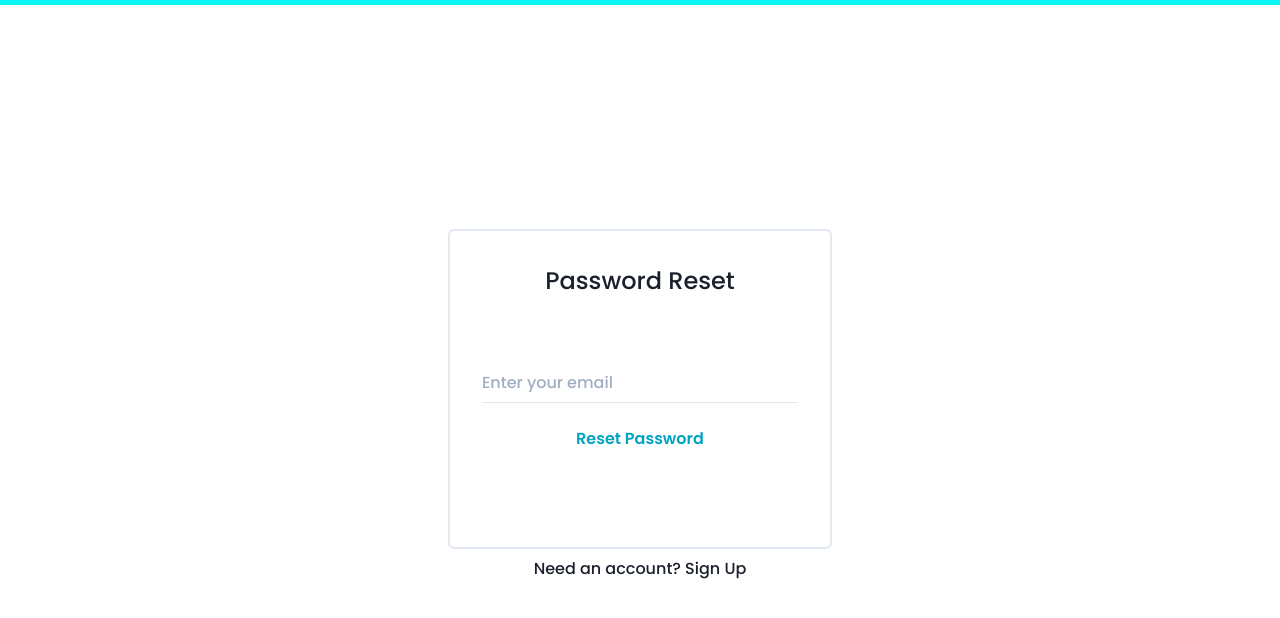
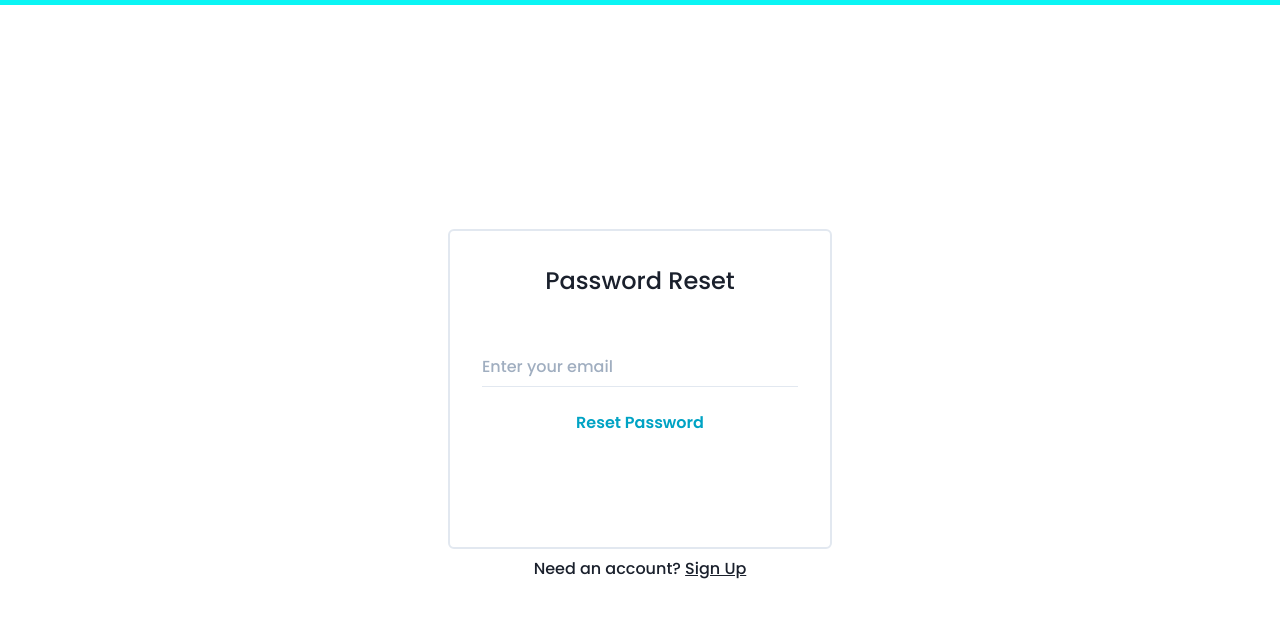
Before and after one commit to faisalsayed10/angel-files, a React (Create React App) app: page /reset-password in a window 1280 px wide. Shown: the top 618 px of the page. Built offline with nearby package versions, Linux system fonts and the light colour scheme; no server answers.

Commit message:
changing the title of the website

```diff
--- a/public/index.html
+++ b/public/index.html
@@ -2,42 +2,16 @@
 <html lang="en">
   <head>
     <meta charset="utf-8" />
-    <link rel="icon" href="%PUBLIC_URL%/favicon.ico" />
+    <link rel="icon" href="%PUBLIC_URL%/logo_48x48.png" />
     <meta name="viewport" content="width=device-width, initial-scale=1" />
     <meta name="theme-color" content="#000000" />
-    <meta
-      name="description"
-      content="Web site created using create-react-app"
-    />
-    <link rel="apple-touch-icon" href="%PUBLIC_URL%/logo192.png" />
-    <!--
-      manifest.json provides metadata used when your web app is installed on a
-      user's mobile device or desktop. See https://developers.google.com/web/fundamentals/web-app-manifest/
-    -->
+    <meta name="Angelfiles" content="Cloud Storage for Angels!" />
+    <link rel="apple-touch-icon" href="%PUBLIC_URL%/logo_48x48.png" />
     <link rel="manifest" href="%PUBLIC_URL%/manifest.json" />
-    <!--
-      Notice the use of %PUBLIC_URL% in the tags above.
-      It will be replaced with the URL of the `public` folder during the build.
-      Only files inside the `public` folder can be referenced from the HTML.
-
-      Unlike "/favicon.ico" or "favicon.ico", "%PUBLIC_URL%/favicon.ico" will
-      work correctly both with client-side routing and a non-root public URL.
-      Learn how to configure a non-root public URL by running `npm run build`.
-    -->
-    <title>React App</title>
+    <title>Angelfiles</title>
   </head>
   <body>
     <noscript>You need to enable JavaScript to run this app.</noscript>
     <div id="root"></div>
-    <!--
-      This HTML file is a template.
-      If you open it directly in the browser, you will see an empty page.
-
-      You can add webfonts, meta tags, or analytics to this file.
-      The build step will place the bundled scripts into the <body> tag.
-
-      To begin the development, run `npm start` or `yarn start`.
-      To create a production bundle, use `npm run build` or `yarn build`.
-    -->
   </body>
 </html>
--- a/src/components/authentication/ForgotPassword.js
+++ b/src/components/authentication/ForgotPassword.js
@@ -1,7 +1,16 @@
 import React, { useRef, useState } from "react";
 import { useAuth } from "../../contexts/AuthContext";
-import { Link } from "react-router-dom";
-import { Alert, AlertIcon, Box, Button, Center, FormControl, Input, Text } from "@chakra-ui/react";
+import { Link, useHistory } from "react-router-dom";
+import {
+  Alert,
+  AlertIcon,
+  Box,
+  Button,
+  Center,
+  FormControl,
+  Input,
+  Text,
+} from "@chakra-ui/react";
 import CenterContainer from "../../util/CenterContainer";
 
 export default function ForgotPassword() {
@@ -10,6 +19,7 @@ export default function ForgotPassword() {
   const [error, setError] = useState("");
   const [message, setMessage] = useState("");
   const [loading, setLoading] = useState(false);
+  const history = useHistory();
 
   async function handleSubmit(e) {
     e.preventDefault();
@@ -19,7 +29,10 @@ export default function ForgotPassword() {
       setError("");
       setLoading(true);
       await resetPassword(emailRef.current.value);
-      setMessage("Check your inbox for further instructions");
+      setMessage("Check your inbox! :)");
+      setTimeout(() => {
+        history.push("/login");
+      }, 3000);
     } catch {
       setError("Failed to reset password");
     }
@@ -30,7 +43,7 @@ export default function ForgotPassword() {
   return (
     <CenterContainer>
       <Box w="sm" h="20rem" px="8" py="8" borderWidth="2px" borderRadius="md">
-        <Text as="h2" fontSize="2xl" align="center" mb="16">
+        <Text as="h2" fontSize="2xl" align="center" mb="12">
           Password Reset
         </Text>
         {error && (
@@ -45,7 +58,7 @@ export default function ForgotPassword() {
             {message}
           </Alert>
         )}
-        <Box as="form" onSubmit={handleSubmit}>
+        <Box as="form" onSubmit={handleSubmit} my="3">
           <FormControl id="email">
             <Input
               variant="flushed"
@@ -70,7 +83,10 @@ export default function ForgotPassword() {
         </Box>
       </Box>
       <Box as="div" w="100" textAlign="center" mt="2">
-        Need an account? <Link to="/signup">Sign Up</Link>
+        Need an account?{" "}
+        <Link style={{ textDecoration: "underline" }} to="/signup">
+          Sign Up
+        </Link>
       </Box>
     </CenterContainer>
   );
```
Also changed, not shown: public/logo_48x48.png (added), 1 other file (tests, documents, lock files or other folders).
